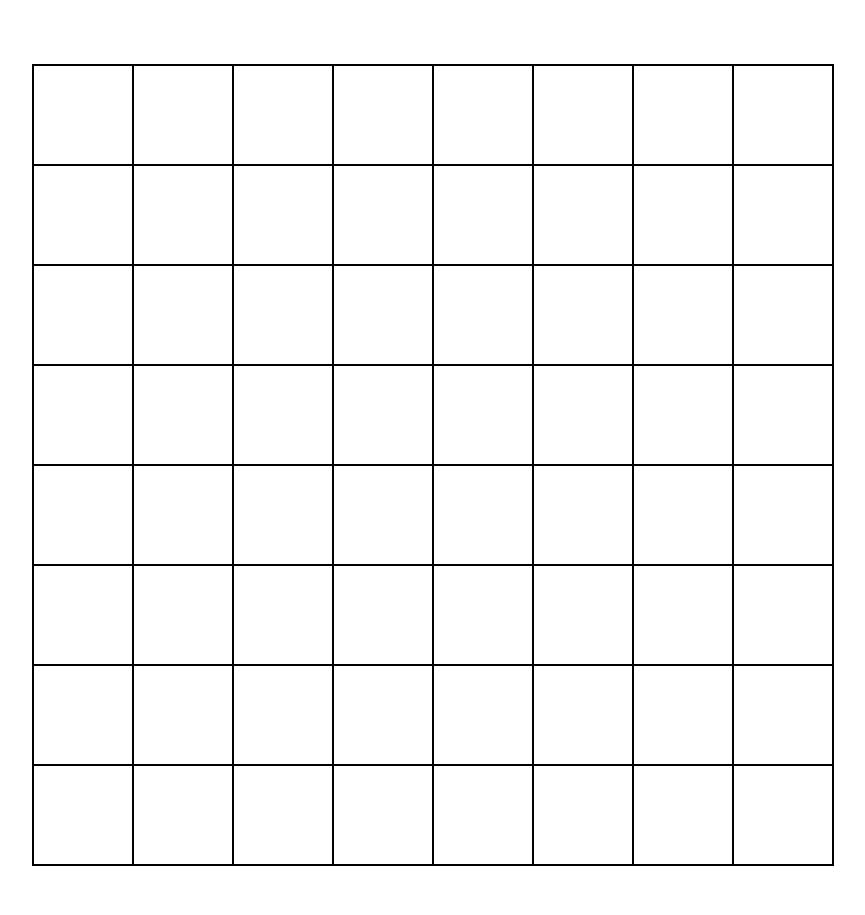
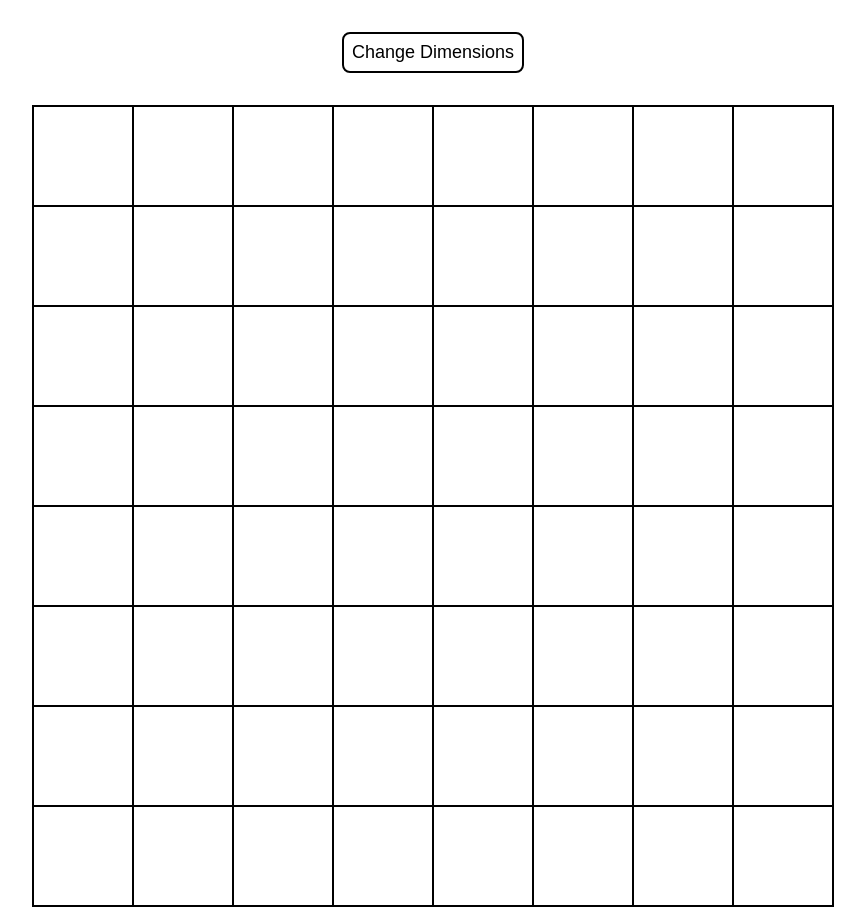
Before and after one commit to iamgame3/Etch-a-Sketch, a plain HTML site: page index.html in a window 1280 px wide. Shown: the whole page, without its empty margins (207-1072 px from the left). Before the commit the page ends 874 px from the top, so only its background shows below. Drawn offline with Linux system fonts and the light colour scheme.

Commit message:
Add and style button

```diff
--- a/index.html
+++ b/index.html
@@ -6,6 +6,9 @@
     <link rel="stylesheet" href="./styles.css">
 </head>
 <body>
+<div class="button-container">
+    <button class="change">Change Dimensions</button>
+</div>
 <div class="container">
     <div class="grid"></div>
 </div>
--- a/styles.css
+++ b/styles.css
@@ -1,8 +1,26 @@
+.button-container {
+    display: flex;
+    justify-content: center;
+    margin-top: 32px;
+}
+
+.change {
+    font-size: 18px;
+    padding: 8px;
+    border: 2px solid #000000;
+    border-radius: 8px;
+    background-color: #ffffff;
+}
+
+.change:active {
+    background-color: #eeeeee;
+}
+
 .container {
     display: flex;
     justify-content: center;
     align-items: center;
-    margin-top: 64px;
+    margin-top: 32px;
 }
 
 .grid {
```
